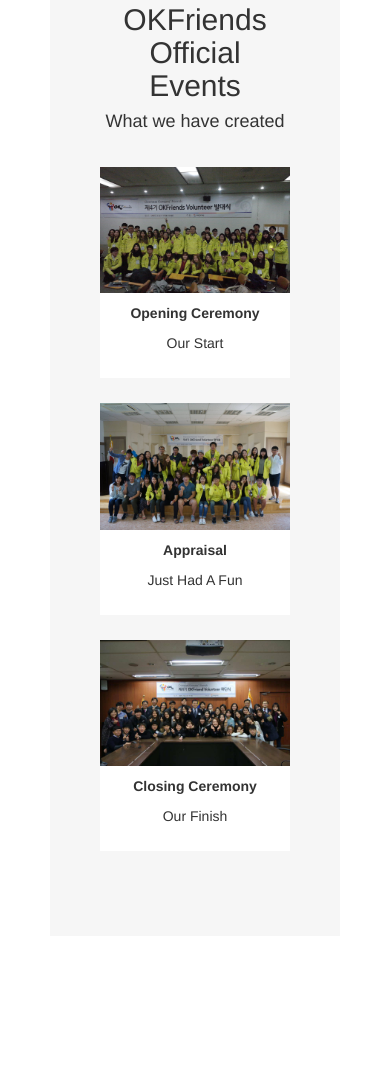
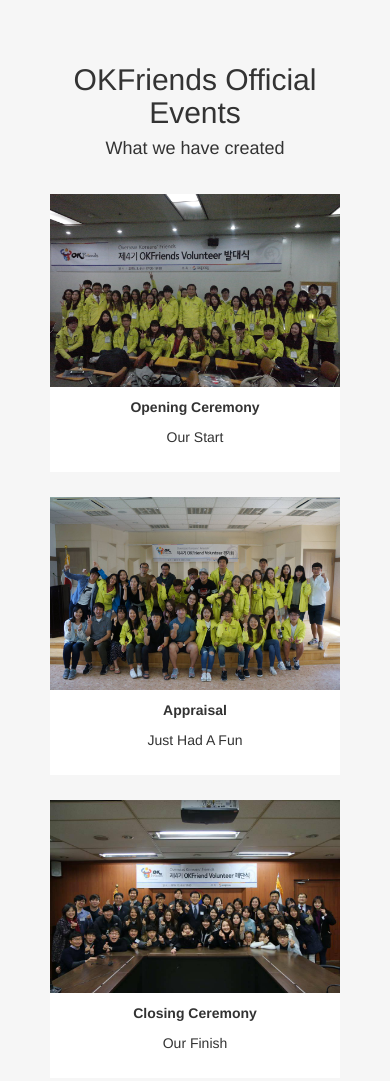
Before and after one commit to statelo/OKFriends, a plain HTML site: page Website/Bootstrap.html in a window 390 px wide. Shown: the part 2923-4004 px from the top of the page. Before the commit the page ends 3919 px from the top, so only its background shows below. Drawn offline with nearby package versions, Linux system fonts and the light colour scheme.

Commit message:
Fixed problem with grey background

```diff
--- a/Website/Bootstrap.html
+++ b/Website/Bootstrap.html
@@ -3,7 +3,7 @@
     <head>
       <title>OKFriends Official Site</title>
       <meta charset = "utf-8">
-      <meta name = "viewport" content = "width = device-width", initial-scale = "1">
+      <meta name = "viewport" content = "width = device-width, initial-scale = 1">
       <link rel="stylesheet" href="http://maxcdn.bootstrapcdn.com/bootstrap/3.3.6/css/bootstrap.min.css">
       <script src="https://ajax.googleapis.com/ajax/libs/jquery/1.12.0/jquery.min.js"></script>
       <script src="http://maxcdn.bootstrapcdn.com/bootstrap/3.3.6/js/bootstrap.min.js"></script>
@@ -19,18 +19,6 @@
           padding : 60px 50px;
         }
 
-        .logo {
-          font-size : 200px;
-          color : #f4511e;
-        }
-
-        @media screen and (max-width : 768px) {
-          .col-sm-4 {
-            text-align : center;
-            margin : 25px 0;
-          }
-        }
-
         .bg-grey {
           background-color : #f6f6f6;
         }
@@ -38,6 +26,11 @@
         .logo-small {
           color : #f4511e;
           font-size : 50px;
+        }
+
+        .logo {
+          font-size : 200px;
+          color : #f4511e;
         }
 
         .thumbnail {
@@ -50,6 +43,13 @@
           width : 100%;
           height : 100%;
           margin-bottom : 10px;
+        }
+
+        @media screen and (max-width : 768px) {
+          .col-sm-4 {
+            text-align : center;
+            margin : 25px 0;
+          }
         }
       </style>
     </head>
@@ -135,6 +135,7 @@
             <p>OKFriends Hard Work</p>
           </div>
         </div>
+      </div>
 
         <div class = "container-fluid text-center bg-grey">
           <h2>OKFriends Official Events</h2>
@@ -142,27 +143,26 @@
           <div class = "row text-center">
             <div class = "col-sm-4">
               <div class = "thumbnail">
-                <img src = "Photo/Open.jpg" alt = "Opening Ceremony">
+                <img src = "Photo/Open.jpg" alt = "Opening Ceremony" width = "400" height = "300">
                 <p><strong>Opening Ceremony</strong></p>
                 <p>Our Start</p>
               </div>
             </div>
             <div class = "col-sm-4">
               <div class = "thumbnail">
-                <img src = "Photo/Evaluation.jpg" alt = "Appraisal">
+                <img src = "Photo/Evaluation.jpg" alt = "Appraisal" width = "400" height = "300">
                 <p><strong>Appraisal</strong></p>
                 <p>Just Had A Fun</p>
               </div>
             </div>
             <div class = "col-sm-4">
               <div class = "thumbnail">
-                <img src = "Photo/Close.jpg" alt = "Closing Ceremony">
+                <img src = "Photo/Close.jpg" alt = "Closing Ceremony" width = "400" height = "300">
                 <p><strong>Closing Ceremony</strong></p>
                 <p>Our Finish</p>
               </div>
             </div>
           </div>
         </div>
-      </div>
     </body>
   </html>
```
